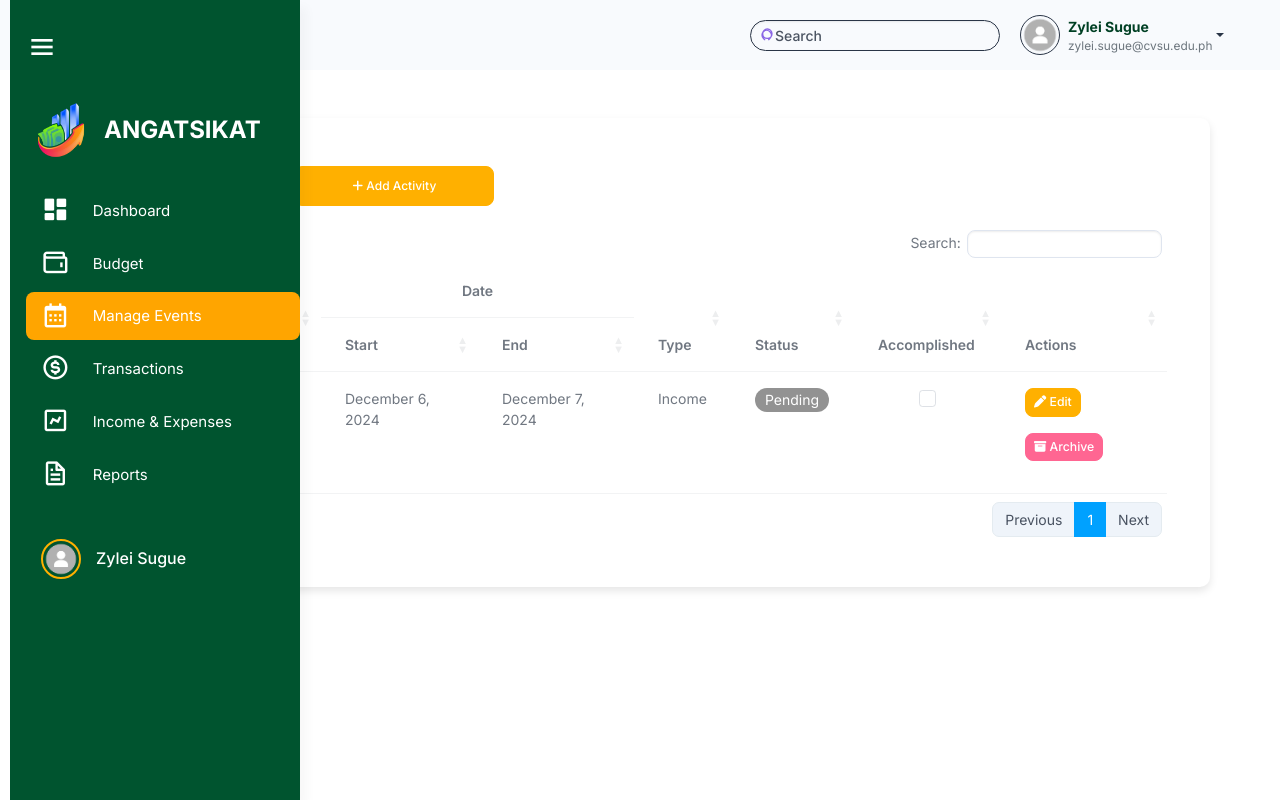
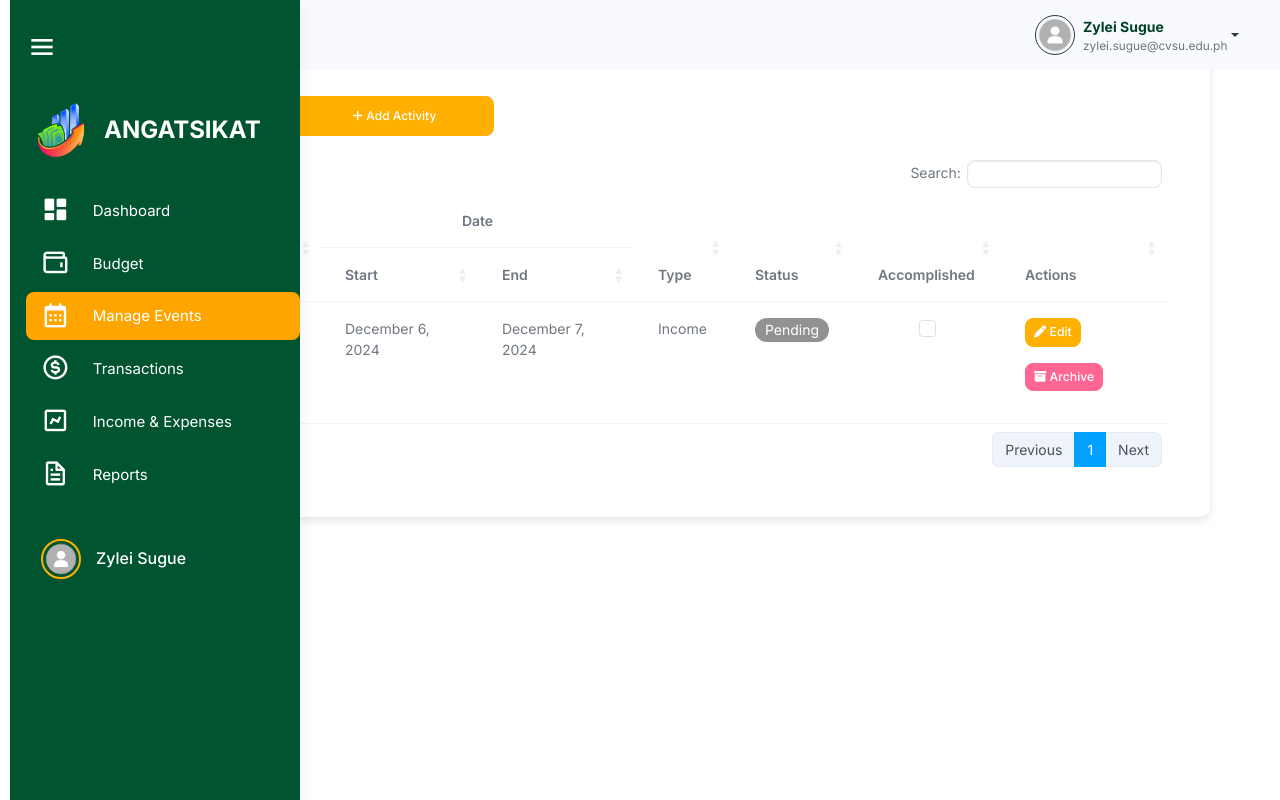
Before and after one commit to sayilisayily/angat_sikat_app, a PHP site: page /activity_management/activities.php in a window 1280 px wide. Run offline with PHP 8.4, Linux system fonts and the light colour scheme; a user stored in the database is signed in; data comes from the database, SQL or seed files in the repository; some libraries are stand-ins or nearby versions.

Commit message:
"removed search bar. Moved profile section inside navbar, added wrapper div around header, and added CSS styles for navbar positioning and width adjustment."

```diff
--- a/src/navbar.php
+++ b/src/navbar.php
@@ -1,3 +1,5 @@
+<!-- 2nd Body wrapper -->
+<div class="body-wrapper">
     <!-- Header Start -->
     <header class="app-header">
         <nav class="navbar navbar-expand-lg navbar-light">
@@ -9,26 +11,10 @@
                 </li>
             </ul>
 
-                    <!-- Custom Search and Profile Section -->
             <div class="navbar-collapse justify-content-end px-0" id="navbarNav">
-                        <div class="container-fluid d-flex justify-content-end align-items-center"
-                            style="padding: 0 1rem; background-color: transparent;">
-                            <!-- Search Bar -->
-                            <div class="d-none d-sm-flex position-relative" style=" width: 250px; margin-right: 10px;">
-                                <input class="form-control py-1 ps-4 pe-3 border border-dark rounded-pill" type="search"
-                                    placeholder="Search" id="searchInput" style="width: 100%; padding: 0.25rem 1rem;">
-                                <svg xmlns="http://www.w3.org/2000/svg"
-                                    class="position-absolute top-50 start-0 translate-middle-y ms-2 text-secondary"
-                                    width="16" height="16" fill="none" viewBox="0 0 24 24" stroke="currentColor"
-                                    id="searchIcon" style="margin-left: 8px;">
-                                    <path stroke-linecap="round" stroke-linejoin="round" stroke-width="2"
-                                        d="M10 19l-2-2m0 0a7 7 0 1110 0l-2 2m-2-2a7 7 0 110-14 7 7 0 010 14z" />
-                                </svg>
-                            </div>
-
+                <div class="container-fluid d-flex justify-content-end align-items-center" style="padding: 0 1rem;">
                     <!-- Notification Icon -->
-                            <button id="notificationBtn"
-                                style="background-color: transparent; border: none; padding: 0;">
+                    <button id="notificationBtn" style="background-color: transparent; border: none; padding: 0;">
                         <lord-icon src="https://cdn.lordicon.com/lznlxwtc.json" trigger="hover"
                             colors="primary:#004024" style="width:30px; height:30px;">
                         </lord-icon>
@@ -40,20 +26,15 @@
                             aria-expanded="false" style="text-decoration: none;">
                             <img class="border border-dark rounded-circle" src="<?php echo !empty($profile_picture) ? '../user/uploads/' . htmlspecialchars($profile_picture) : '../user/uploads/default.png'; ?>" alt="Profile"
                                 style="width: 40px; height: 40px; margin-left: 10px;">
-                                        <span class="visually-hidden"><?php echo htmlspecialchars($user['username']); ?></span> <!-- Visually hide username -->
+                            <span class="visually-hidden"><?php echo htmlspecialchars($user['username']); ?></span>
                             <div class="d-flex flex-column align-items-start ms-2">
-                                        <span style="font-weight: bold; color: #004024; text-decoration: none;"><?php echo htmlspecialchars($fullname); ?></span>
-                                        <span
-                                            style="font-size: 0.85em; color: #6c757d; text-decoration: none;"><?php echo htmlspecialchars($email); ?></span>
+                                <span style="font-weight: bold; color: #004024;"><?php echo htmlspecialchars($fullname); ?></span>
+                                <span style="font-size: 0.85em; color: #6c757d;"><?php echo htmlspecialchars($email); ?></span>
                             </div>
                         </a>
                         <ul class="dropdown-menu dropdown-menu-end">
-                                    <li><a class="dropdown-item" href="../user/profile.html"><i class="bx bx-user"></i> My
-                                            Profile</a></li>
-                                    <li><a class="dropdown-item" href="../user/logout.php"><i
-                                                class="bx bx-log-out"></i>
-                                            Logout</a>
-                                    </li>
+                            <li><a class="dropdown-item" href="../user/profile.html"><i class="bx bx-user"></i> My Profile</a></li>
+                            <li><a class="dropdown-item" href="../user/logout.php"><i class="bx bx-log-out"></i> Logout</a></li>
                         </ul>
                     </div>
                 </div>
@@ -61,6 +42,23 @@
         </nav>
     </header>
     <!-- Header End -->
-
 </div>
 <!-- End of 2nd Body Wrapper -->
+
+<style>
+    /* Navbar styles */
+    .app-header {
+        position: fixed; /* Fix the position of the navbar */
+        width: calc(100% - 250px); /* Adjust width based on sidebar */
+        top: 0; /* Align to the top */
+        left: 250px; /* Align next to the sidebar */
+        transition: width 0.3s ease-in-out, left 0.3s ease-in-out; /* Smooth transition */
+        z-index: 1000; /* Keep navbar above other content */
+    }
+
+    /* Adjust navbar width when sidebar is collapsed */
+    .left-sidebar.collapsed + .app-header {
+        width: calc(100% - 70px);
+        left: 70px;
+    }
+</style>
```
Lines whose indentation alone changed are shown as unchanged.
